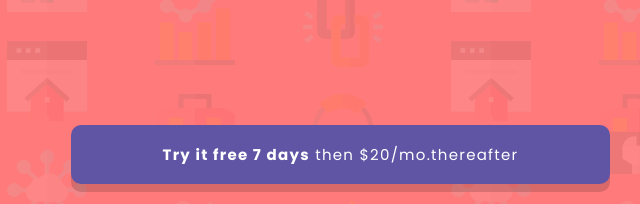
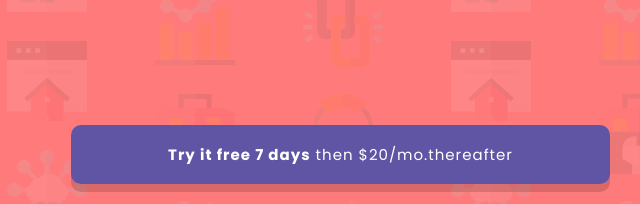
Before and after one commit to grazziotti/intro-component-with-signup-form, a plain HTML site: page index.html in a window 1280 px wide. Shown: the top 204 px of the page, 585-1225 px from the left. Drawn offline with Linux system fonts and the light colour scheme.

Commit message:
updated sign-up__pricing text

```diff
--- a/assets/css/style.css
+++ b/assets/css/style.css
@@ -70,11 +70,11 @@ body {
 }
 
 .sign-up__pricing {
-    padding: 1.8rem 0;
+    padding: 1.8rem 2.4rem;
     border-radius: 1rem;
     text-align: center;
     font-size: 1.5rem;
-    letter-spacing: 1.27px;
+    letter-spacing: 1px;
     background-color: var(--blue);
     color: var(--white);
     box-shadow: 0 8px rgba(0, 0, 0, .15);
```
